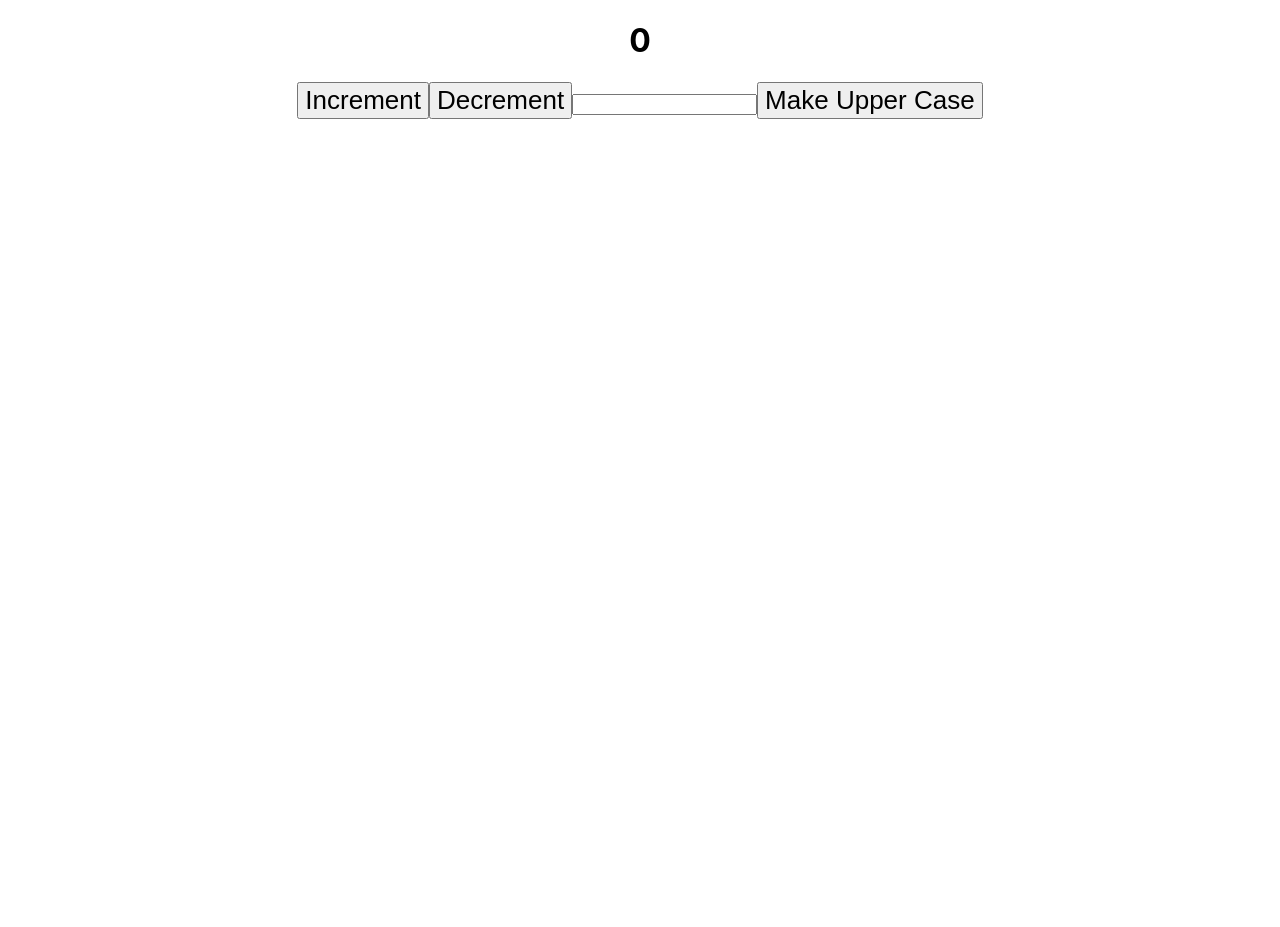
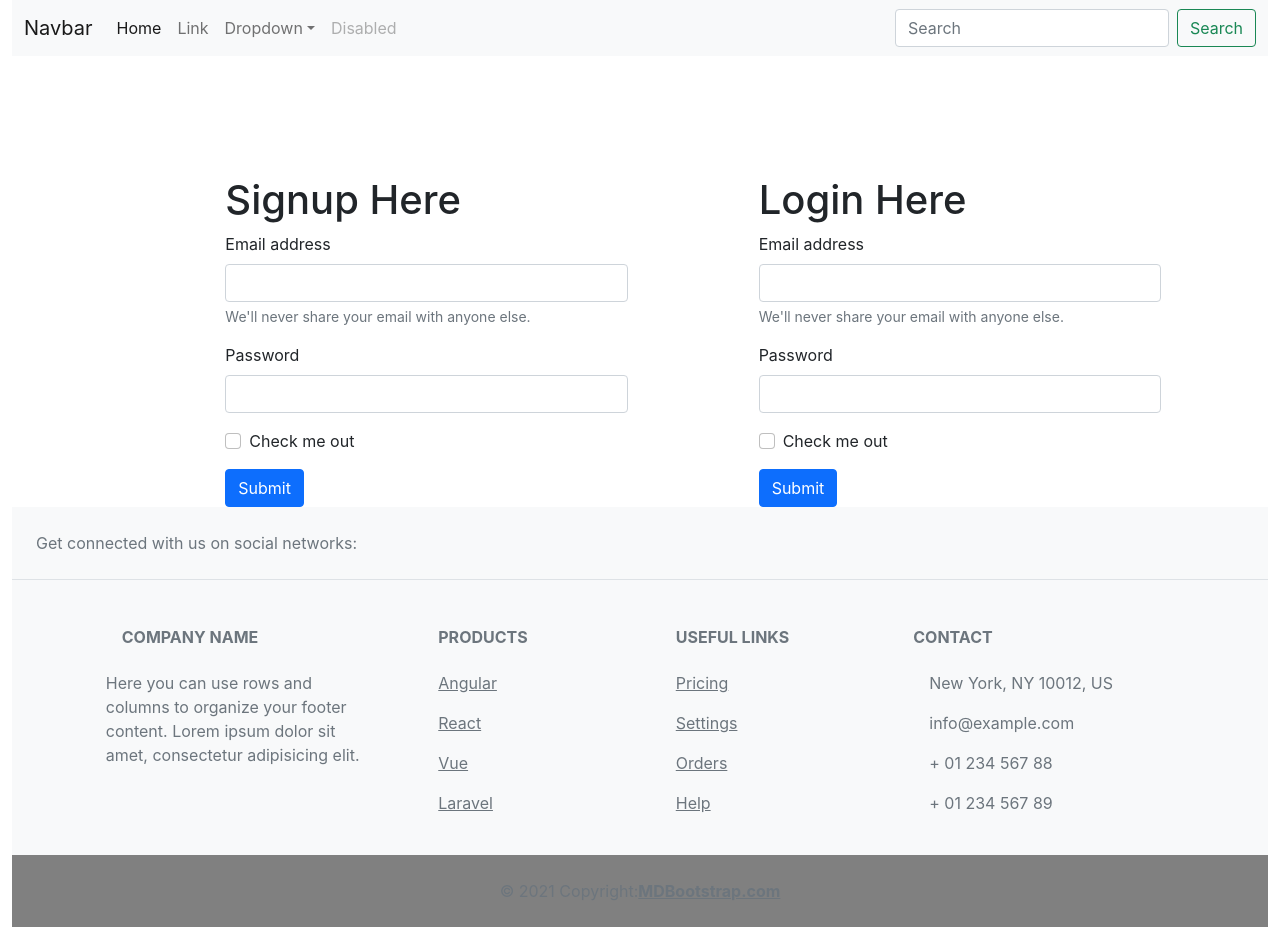
Before and after one commit to digikullReact/janwereact, a React (Vite) app: page / in a window 1280 px wide. Before the commit the page ends 800 px from the top, so only its background shows below. Built offline with nearby package versions, Linux system fonts and the light colour scheme.

Commit message:
react ui and usestate

```diff
--- a/index.html
+++ b/index.html
@@ -4,10 +4,13 @@
     <meta charset="UTF-8" />
     <link rel="icon" type="image/svg+xml" href="/src/favicon.svg" />
     <meta name="viewport" content="width=device-width, initial-scale=1.0" />
+    <link href="https://cdn.jsdelivr.net/npm/bootstrap@5.1.3/dist/css/bootstrap.min.css" rel="stylesheet" integrity="sha384-1BmE4kWBq78iYhFldvKuhfTAU6auU8tT94WrHftjDbrCEXSU1oBoqyl2QvZ6jIW3" crossorigin="anonymous">
     <title>Vite App</title>
   </head>
   <body>
-    <div id="root"></div>
+    <div id="root">
+
+    </div>
     <script type="module" src="/src/main.jsx"></script>
   </body>
 </html>
--- a/package.json
+++ b/package.json
@@ -8,6 +8,7 @@
     "preview": "vite preview"
   },
   "dependencies": {
+    "axios": "^0.27.2",
     "react": "^18.0.0",
     "react-dom": "^18.0.0"
   },
--- a/src/App.jsx
+++ b/src/App.jsx
@@ -1,59 +1,59 @@
-import { useState } from 'react'
+import { useState,useEffect } from 'react'
 import logo from './logo.svg'
 import './App.css'
 
+// What is react ?
+
+//React is a js library used to build ui appplications
+// React is used to create single page applications
+
+// it enhances the user experience /utility and the efficiency of the fronetend app
+
+import Home from "./components/Home";   // i am importing a component --->
+
+import Footer from "./components/Footer"
+
+import Header from './components/Header';
+import Signup from './components/Signup';
+import { Login } from './components/Login';
+
 function App() {
-  let  [value, setValue] = useState(0) // hook -->
-  let  [name, setName] = useState("vijay") // hook -->
-  let [input,setInput]=useState("");
-  console.log(value);
+  const [state,setState]=useState("");
 
-  function increment(){
-    value++;
-    setValue(value);
-
-  }
-
-  function decrement(){
-    value--;
-    setValue(value);
-
-  }
-
-  function makeUpper(){
-    name=name.toUpperCase();
-
-    setName(name) ;// this is ver important
-
-  }
-
-  function getInputValue(event){
-
-    setInput(event.target.value);
-
-  }
 
 
   return (
-    <div className="App">
-      <h1>{value}</h1>
-      <h1>{input}</h1>
+
+    <div className='container-fluid'>
+
+     <Header/>
+
+     <div className='row'  style={{marginTop:"120px"}}>
+
+       <div className='col-md-4 offset-2'>
+         <Signup/>
+
+       </div>
+
+       <div className='col-md-4 offset-1'>
+
+      <Login/>
+
+       </div>
+
+     </div>
 
 
-     <button onClick={increment}>Increment</button>
 
-     <button onClick={decrement}>Decrement</button>
-
-     <input type="text"  onChange={getInputValue}/>
-
-     <button onClick={makeUpper}>Make Upper Case</button>
+      <Footer/>
 
     </div>
+  )
 
 
 
 
-  )
+
 }
 
 export default App
--- /dev/null
+++ b/src/components/Footer.jsx
@@ -0,0 +1,132 @@
+import React from 'react'
+
+const Footer = () => {
+  return (
+
+    <footer className="text-center text-lg-start bg-light text-muted">
+
+      <section
+        className="d-flex justify-content-center justify-content-lg-between p-4 border-bottom"
+      >
+
+        <div className="me-5 d-none d-lg-block">
+          <span>Get connected with us on social networks:</span>
+        </div>
+
+        <div>
+          <a href="" className="me-4 text-reset">
+            <i className="fab fa-facebook-f"></i>
+          </a>
+          <a href="" className="me-4 text-reset">
+            <i className="fab fa-twitter"></i>
+          </a>
+          <a href="" className="me-4 text-reset">
+            <i className="fab fa-google"></i>
+          </a>
+          <a href="" className="me-4 text-reset">
+            <i className="fab fa-instagram"></i>
+          </a>
+          <a href="" className="me-4 text-reset">
+            <i className="fab fa-linkedin"></i>
+          </a>
+          <a href="" className="me-4 text-reset">
+            <i className="fab fa-github"></i>
+          </a>
+        </div>
+
+      </section>
+
+
+
+      <section className="">
+        <div className="container text-center text-md-start mt-5">
+
+          <div className="row mt-3">
+
+            <div className="col-md-3 col-lg-4 col-xl-3 mx-auto mb-4">
+
+              <h6 className="text-uppercase fw-bold mb-4">
+                <i className="fas fa-gem me-3"></i>Company name
+              </h6>
+              <p>
+                Here you can use rows and columns to organize your footer content. Lorem ipsum
+                dolor sit amet, consectetur adipisicing elit.
+              </p>
+            </div>
+
+
+
+            <div className="col-md-2 col-lg-2 col-xl-2 mx-auto mb-4">
+
+              <h6 className="text-uppercase fw-bold mb-4">
+                Products
+              </h6>
+              <p>
+                <a href="#!" className="text-reset">Angular</a>
+              </p>
+              <p>
+                <a href="#!" className="text-reset">React</a>
+              </p>
+              <p>
+                <a href="#!" className="text-reset">Vue</a>
+              </p>
+              <p>
+                <a href="#!" className="text-reset">Laravel</a>
+              </p>
+            </div>
+
+
+
+            <div className="col-md-3 col-lg-2 col-xl-2 mx-auto mb-4">
+
+              <h6 className="text-uppercase fw-bold mb-4">
+                Useful links
+              </h6>
+              <p>
+                <a href="#!" className="text-reset">Pricing</a>
+              </p>
+              <p>
+                <a href="#!" className="text-reset">Settings</a>
+              </p>
+              <p>
+                <a href="#!" className="text-reset">Orders</a>
+              </p>
+              <p>
+                <a href="#!" className="text-reset">Help</a>
+              </p>
+            </div>
+
+
+
+            <div className="col-md-4 col-lg-3 col-xl-3 mx-auto mb-md-0 mb-4">
+
+              <h6 className="text-uppercase fw-bold mb-4">
+                Contact
+              </h6>
+              <p><i className="fas fa-home me-3"></i> New York, NY 10012, US</p>
+              <p>
+                <i className="fas fa-envelope me-3"></i>
+                info@example.com
+              </p>
+              <p><i className="fas fa-phone me-3"></i> + 01 234 567 88</p>
+              <p><i className="fas fa-print me-3"></i> + 01 234 567 89</p>
+            </div>
+
+          </div>
+
+        </div>
+      </section>
+
+
+
+      <div className="text-center p-4" style={{backgroundColor:"grey"}}>
+        © 2021 Copyright:
+        <a className="text-reset fw-bold" href="https://mdbootstrap.com/">MDBootstrap.com</a>
+      </div>
+
+    </footer>
+
+  )
+}
+
+export default Footer
--- /dev/null
+++ b/src/components/Header.jsx
@@ -0,0 +1,45 @@
+import React from 'react'
+
+const Header = () => {
+  return (
+    <nav className="navbar navbar-expand-lg navbar-light bg-light">
+    <div className="container-fluid">
+      <a className="navbar-brand" href="#">Navbar</a>
+      <button className="navbar-toggler" type="button" data-bs-toggle="collapse" data-bs-target="#navbarSupportedContent" aria-controls="navbarSupportedContent" aria-expanded="false" aria-label="Toggle navigation">
+        <span className="navbar-toggler-icon"></span>
+      </button>
+      <div className="collapse navbar-collapse" id="navbarSupportedContent">
+        <ul className="navbar-nav me-auto mb-2 mb-lg-0">
+          <li className="nav-item">
+            <a className="nav-link active" aria-current="page" href="#">Home</a>
+          </li>
+          <li className="nav-item">
+            <a className="nav-link" href="#">Link</a>
+          </li>
+          <li className="nav-item dropdown">
+            <a className="nav-link dropdown-toggle" href="#" id="navbarDropdown" role="button" data-bs-toggle="dropdown" aria-expanded="false">
+              Dropdown
+            </a>
+            <ul className="dropdown-menu" aria-labelledby="navbarDropdown">
+              <li><a className="dropdown-item" href="#">Action</a></li>
+              <li><a className="dropdown-item" href="#">Another action</a></li>
+
+              <li><hr className="dropdown-divider"/></li>
+              <li><a className="dropdown-item" href="#">Something else here</a></li>
+            </ul>
+          </li>
+          <li className="nav-item">
+            <a className="nav-link disabled">Disabled</a>
+          </li>
+        </ul>
+        <form className="d-flex">
+          <input className="form-control me-2" type="search" placeholder="Search" aria-label="Search"/>
+          <button className="btn btn-outline-success" type="submit">Search</button>
+        </form>
+      </div>
+    </div>
+  </nav>
+  )
+}
+
+export default Header
--- /dev/null
+++ b/src/components/Home.jsx
@@ -0,0 +1,22 @@
+// Is called as component
+import React from 'react'
+
+const Home = () => {
+
+    // In return statements you have to write the html
+  return (
+    <div className='row'>
+      <div className='col-md-6 offset-3' style={{marginTop:"120px"}}>
+
+        <img src="https://media.istockphoto.com/photos/playful-happy-smiling-pet-dog-running-in-the-grass-picture-id1320018473?b=1&k=20&m=1320018473&s=170667a&w=0&h=Q-U9yI4JjCJYSAzXZwpnM4HuaXPzo4K-vBsgO7lanyo=" alt="" srcset="" />
+
+
+      </div>
+
+
+
+    </div>
+  )
+}
+
+export default Home
--- /dev/null
+++ b/src/components/Login.jsx
@@ -0,0 +1,23 @@
+import React from 'react'
+
+export const Login = () => {
+  return (
+    <form>
+        <h1>Login Here</h1>
+    <div className="mb-3">
+      <label for="exampleInputEmail1" className="form-label">Email address</label>
+      <input type="email" className="form-control" id="exampleInputEmail1" aria-describedby="emailHelp"/>
+      <div id="emailHelp" className="form-text">We'll never share your email with anyone else.</div>
+    </div>
+    <div className="mb-3">
+      <label for="exampleInputPassword1" className="form-label">Password</label>
+      <input type="password" className="form-control" id="exampleInputPassword1"/>
+    </div>
+    <div className="mb-3 form-check">
+      <input type="checkbox" className="form-check-input" id="exampleCheck1"/>
+      <label className="form-check-label" for="exampleCheck1">Check me out</label>
+    </div>
+    <button type="submit" className="btn btn-primary">Submit</button>
+  </form>
+  )
+}
--- /dev/null
+++ b/src/components/Signup.jsx
@@ -0,0 +1,33 @@
+import React ,{useState} from 'react'
+
+
+
+// state is just the data stored in the componenet
+
+const Signup = () => {
+
+  const [state,setState] =useState("Something initial");
+
+///  ---->
+  return (
+    <form>
+        <h1>Signup Here</h1>
+  <div className="mb-3">
+    <label for="exampleInputEmail1" className="form-label">Email address</label>
+    <input type="email" className="form-control" id="exampleInputEmail1" aria-describedby="emailHelp"/>
+    <div id="emailHelp" className="form-text">We'll never share your email with anyone else.</div>
+  </div>
+  <div className="mb-3">
+    <label for="exampleInputPassword1" className="form-label">Password</label>
+    <input type="password" className="form-control" id="exampleInputPassword1"/>
+  </div>
+  <div className="mb-3 form-check">
+    <input type="checkbox" className="form-check-input" id="exampleCheck1"/>
+    <label className="form-check-label" for="exampleCheck1">Check me out</label>
+  </div>
+  <button type="submit" className="btn btn-primary">Submit</button>
+</form>
+  )
+}
+
+export default Signup
```
Also changed, not shown: 1 other file (tests, documents, lock files or other folders).
